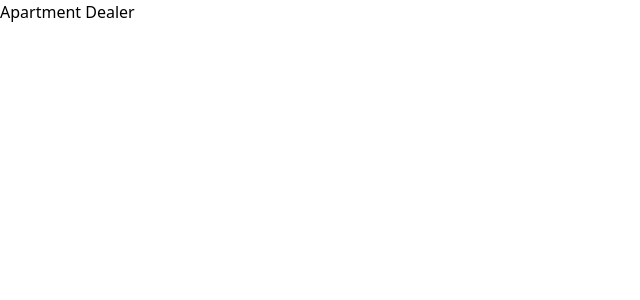
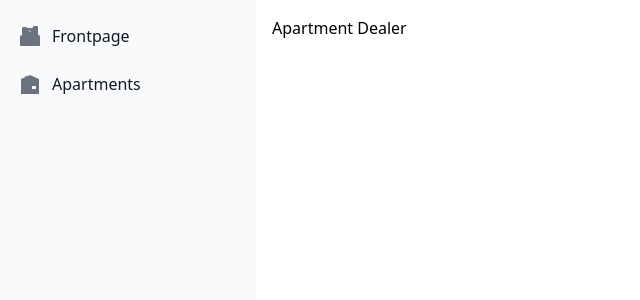
Before and after one commit to villeverkkonen/apartment-dealer, a Nuxt app: page / in a window 1280 px wide. Shown: the top 300 px of the page, without its empty margins (0-640 px from the left). Built offline with nearby package versions, Linux system fonts and the light colour scheme.

Commit message:
Sidenav to show on every page

```diff
--- a/components/Frontpage.vue
+++ b/components/Frontpage.vue
@@ -1,5 +1,5 @@
 <template>
-  <div>
+  <div class="p-4 sm:ml-64">
     Apartment Dealer
   </div>
 </template>
--- /dev/null
+++ b/components/SideNav.vue
@@ -0,0 +1,55 @@
+<template>
+    <div>
+        <button data-drawer-target="default-sidebar" data-drawer-toggle="default-sidebar" aria-controls="default-sidebar"
+            type="button"
+            class="inline-flex items-center p-2 mt-2 ms-3 text-sm text-gray-500 rounded-lg sm:hidden hover:bg-gray-100 focus:outline-none focus:ring-2 focus:ring-gray-200 dark:text-gray-400 dark:hover:bg-gray-700 dark:focus:ring-gray-600">
+            <span class="sr-only">Open sidebar</span>
+            <svg class="w-6 h-6" aria-hidden="true" fill="currentColor" viewBox="0 0 20 20"
+                xmlns="http://www.w3.org/2000/svg">
+                <path clip-rule="evenodd" fill-rule="evenodd"
+                    d="M2 4.75A.75.75 0 012.75 4h14.5a.75.75 0 010 1.5H2.75A.75.75 0 012 4.75zm0 10.5a.75.75 0 01.75-.75h7.5a.75.75 0 010 1.5h-7.5a.75.75 0 01-.75-.75zM2 10a.75.75 0 01.75-.75h14.5a.75.75 0 010 1.5H2.75A.75.75 0 012 10z">
+                </path>
+            </svg>
+        </button>
+
+        <aside id="default-sidebar"
+            class="fixed top-0 left-0 z-40 w-64 h-screen transition-transform -translate-x-full sm:translate-x-0"
+            aria-label="Sidebar">
+            <div class="h-full px-3 py-4 overflow-y-auto bg-gray-50 dark:bg-gray-800">
+                <ul class="space-y-2 font-medium">
+                    <li>
+                        <a href="#"
+                            class="flex items-center p-2 text-gray-900 rounded-lg dark:text-white hover:bg-gray-100 dark:hover:bg-gray-700 group">
+                            <svg class="flex-shrink-0 w-5 h-5 text-gray-500 transition duration-75 dark:text-gray-400 group-hover:text-gray-900 dark:group-hover:text-white"
+                                aria-hidden="true" xmlns="http://www.w3.org/2000/svg" fill="currentColor"
+                                viewBox="0 0 20 20">
+                                <path
+                                    d="M18 8.523V1a1 1 0 0 0-1-1h-3a1 1 0 0 0-.707.293L10 6.586 6.707 1.293A1 1 0 0 0 6 1H3a1 1 0 0 0-1 1v7.523L1.891 9.629a1 1 0 0 0-.754-.348 1 1 0 0 0-.754.348L0.105 9.77A1 1 0 0 0 0 10v9a1 1 0 0 0 1 1h18a1 1 0 0 0 1-1v-9a1 1 0 0 0-.105-.23L18 8.523zM10 5.414L13.293 2H6.707L10 5.414z" />
+                            </svg>
+                            <span class="ms-3">Frontpage</span>
+                        </a>
+                    </li>
+                    <li>
+                        <a href="/apartments"
+                            class="flex items-center p-2 text-gray-900 rounded-lg dark:text-white hover:bg-gray-100 dark:hover:bg-gray-700 group">
+                            <svg class="flex-shrink-0 w-5 h-5 text-gray-500 transition duration-75 dark:text-gray-400 group-hover:text-gray-900 dark:group-hover:text-white"
+                                aria-hidden="true" xmlns="http://www.w3.org/2000/svg" fill="currentColor"
+                                viewBox="0 0 20 20">
+                                <path
+                                    d="M10 1L1 5v14a2 2 0 0 0 2 2h14a2 2 0 0 0 2-2V5l-9-4zm2 14v-3h4v3h-4zm0-5h4v-4h-4v4zm-6 0h4v-4H6v4zm0-5h4V4L5 2v5z" />
+                            </svg>
+                            <span class="flex-1 ms-3 whitespace-nowrap">Apartments</span>
+                        </a>
+
+                    </li>
+                </ul>
+            </div>
+        </aside>
+    </div>
+</template>
+
+<script>
+export default {
+    name: 'SideNav',
+}
+</script>
--- /dev/null
+++ b/layouts/default.vue
@@ -0,0 +1,16 @@
+<template>
+    <div>
+        <SideNav />
+        <Nuxt />
+    </div>
+</template>
+
+<script>
+import SideNav from '~/components/SideNav.vue';
+
+export default {
+    components: {
+        SideNav,
+    },
+};
+</script>
--- /dev/null
+++ b/pages/apartments/index.vue
@@ -0,0 +1,13 @@
+<template>
+    <div class="p-4 sm:ml-64">
+        Apartments
+    </div>
+</template>
+
+<script lang="ts">
+import Vue from 'vue'
+
+export default Vue.extend({
+    name: "ApartmentsPage"
+})
+</script>
--- a/pages/index.vue
+++ b/pages/index.vue
@@ -1,11 +1,15 @@
 <template>
-  <Frontpage />
+  <div>
+    <Frontpage />
+  </div>
 </template>
 
 <script lang="ts">
 import Vue from 'vue'
+import Frontpage from '~/components/Frontpage.vue';
 
 export default Vue.extend({
   name: 'IndexPage',
+  components: { Frontpage },
 })
 </script>
```
